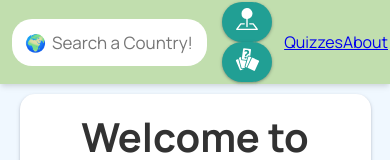
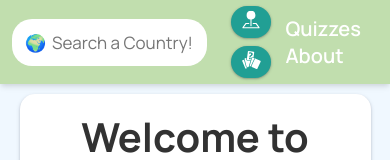
Before and after one commit to MoeShoe/React-Geo-Moe, a React (Create React App) app: page / in a window 390 px wide. Shown: the top 160 px of the page. Built offline with nearby package versions, Linux system fonts and the light colour scheme.

Commit message:
major improvements to responsivity

```diff
--- a/src/components/nav-bar/NavBar.js
+++ b/src/components/nav-bar/NavBar.js
@@ -36,10 +36,11 @@ const NavBar = () => {
         <span className={styles["header-part-2"]}>Moe</span>
       </Link>
       <SearchBar isLoading={isLoading} />
+      <div className={styles["nav-sub-container"]}>
         <div className={styles["actions-container"]}>
           <Button
             onClick={getUserGeolocationHandler}
-          className={styles["navbar-actions"]}
+            className={styles["navbar-action"]}
             style={{ fontSize: "22px" }}
             data-tooltip={"Get your current Country"}
             disabled={isLoading}
@@ -48,7 +49,7 @@ const NavBar = () => {
           </Button>
           <Button
             onClick={getRandomCountryHandler}
-          className={styles["navbar-actions"]}
+            className={styles["navbar-action"]}
             data-tooltip={"Get a random Country"}
             disabled={isLoading}
           >
@@ -56,8 +57,13 @@ const NavBar = () => {
           </Button>
         </div>
         <div className={styles["links-container"]}>
-        <Link to="/Quizzes">Quizzes</Link>
-        <Link to="/About">About</Link>
+          <Link to="/Quizzes" className={styles["nav-link"]}>
+            Quizzes
+          </Link>
+          <Link to="/About" className={styles["nav-link"]}>
+            About
+          </Link>
+        </div>
       </div>
     </div>
   );
--- a/src/components/nav-bar/NavBar.module.css
+++ b/src/components/nav-bar/NavBar.module.css
@@ -1,6 +1,7 @@
 .nav-bar-container {
   display: flex;
   align-items: center;
+  width: 100%;
   padding: 2px;
   background-color: #c1deae;
   box-shadow: rgba(0, 0, 0, 0.1) 0px 4px 6px -1px,
@@ -35,7 +36,15 @@
   color: #578052;
 }
 
-.navbar-actions {
+.nav-sub-container {
+  display: flex;
+  flex-direction: row;
+  justify-content: space-between;
+  align-items: center;
+  width: 100%;
+}
+
+.navbar-action {
   font-size: 25px;
   position: relative;
   color: white !important;
@@ -44,7 +53,7 @@
 }
 
 /* Tool-tip */
-.navbar-actions:hover::after {
+.navbar-action:hover::after {
   content: attr(data-tooltip);
   color: rgba(0, 0, 0, 0.8);
   font-size: 14px;
@@ -64,6 +73,19 @@
   animation: tooltip-fade-in 500ms;
 }
 
+/* .links-container {
+} */
+
+.nav-link {
+  display: inline-block;
+  width: 50%;
+  padding: 0 20px;
+  text-decoration: none;
+  font-size: 25px;
+  color: white;
+  font-weight: 600;
+}
+
 @keyframes tooltip-fade-in {
   0% {
     opacity: 0;
@@ -80,7 +102,36 @@
   .app-header {
     display: none;
   }
+  .nav-sub-container {
+    width: 50vh;
+  }
   .actions-container {
-    width: 25vh;
+    width: 40%;
+  }
+  .links-container {
+    width: 60%;
+  }
+  .nav-link {
+    font-size: 20px;
   }
 }
+
+@media (max-width: 690px) {
+  .links-container {
+    display: flex;
+    flex-direction: column;
+  }
+
+  .actions-container {
+    display: flex;
+    flex-direction: column;
+    align-items: center;
+  }
+
+  .navbar-action {
+    transform: scale(0.8);
+  }
+  .nav-link {
+    padding: 0;
+  }
+}
```
Lines whose indentation alone changed are shown as unchanged.
